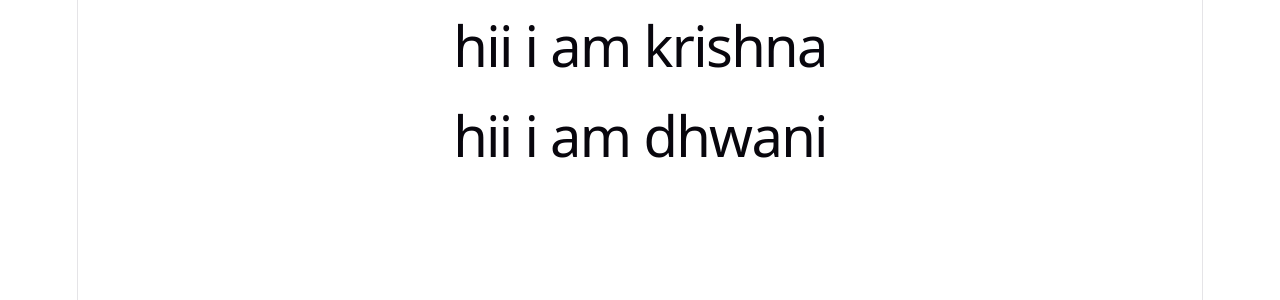
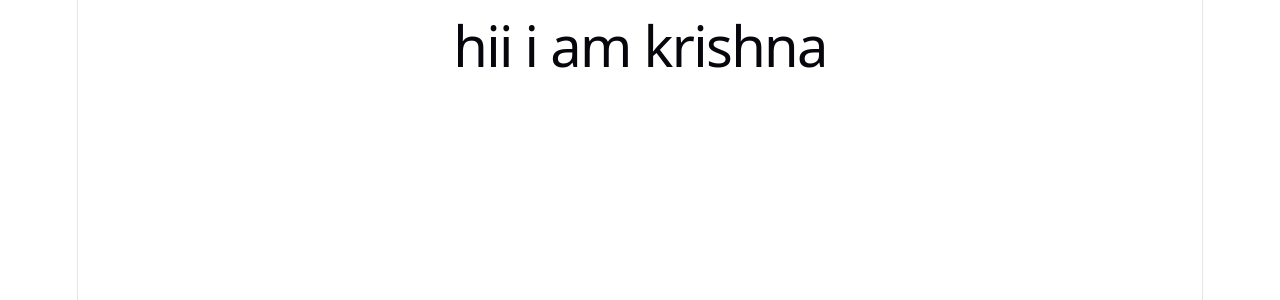
Before and after one commit to Janvi-patel410/miniproject, a React (Vite) app: page / in a window 1280 px wide. Shown: the top 300 px of the page. Built offline with nearby package versions, Linux system fonts and the light colour scheme.

Commit message:
remove last code

```diff
--- a/src/App.jsx
+++ b/src/App.jsx
@@ -5,7 +5,7 @@ import "./App.css";
 function App() {
   return (
     <>
-      <h1>hii i am krishna</h1><h1>hii i am dhwani</h1>
+      <h1>hii i am krishna</h1>
     </>
   );
 }
```
